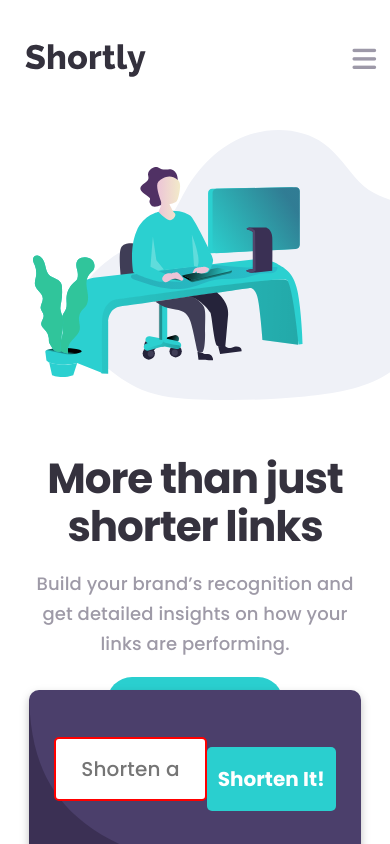
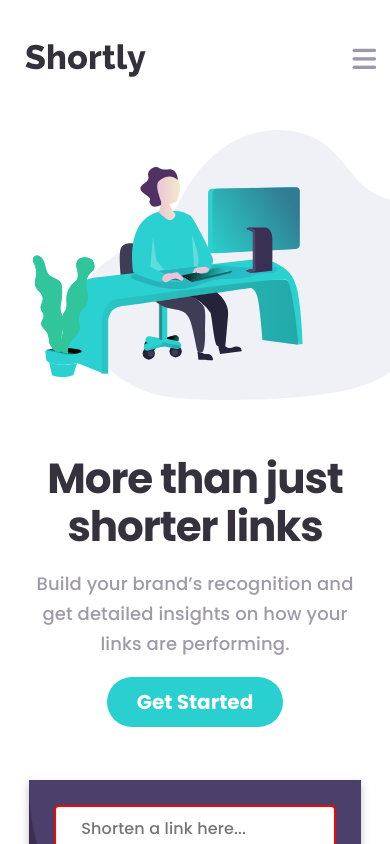
Before and after one commit to cbserra/shortly-react-ts, a React (Create React App) app: page / in a window 390 px wide. Built offline with nearby package versions, Linux system fonts and the light colour scheme.

Commit message:
Fixed element css

```diff
--- a/src/components/ShortenResultCard.css
+++ b/src/components/ShortenResultCard.css
@@ -16,6 +16,7 @@
     border-radius: 5px;
     text-align: center;
     border: 0;
+    height: 40px;
 }
 
 button.copy-btn:active {
@@ -59,7 +60,6 @@
     button.copy-btn {
         font-size: 15px;
         line-height: 22px;
-        height: 40px;
         width: 103px;
         margin: 16px 24px;
     }
@@ -73,7 +73,7 @@
     }
 
     span.target-url {
-
+        width: 100%;
         font-style: normal;
         font-weight: 500;
         font-size: 16px;
@@ -82,10 +82,14 @@
 
         letter-spacing: 0.12px;
 
-        color: #34313D;
+        color: var(--very-dark-blue);
+        border-bottom: .5px solid var(--dark-gray-25-alpha);
+        text-align: left;
+        padding: 5px 15px;
     }
 
     span.short-url {
+        width: 100%;
         font-style: normal;
         font-weight: 500;
         font-size: 16px;
@@ -95,11 +99,16 @@
         letter-spacing: 0.12px;
 
         color: var(--cyan);
+        border-top: .5px solid var(--dark-gray-25-alpha);
+        text-align: left;
+        padding: 5px 15px;
     }
 
     button.copy-btn {
+        width: 90%;
         font-size: 16px;
         line-height: 24px;
+        margin: 0 15px 15px 15px;
     }
 
 
--- a/src/components/ShortenSection.css
+++ b/src/components/ShortenSection.css
@@ -6,6 +6,12 @@
     justify-content: center;
     width: 100vw;
     transform: translateY(-90px);
+}
+
+section.shorten-form-elements {
+    width: 85%;
+    padding: 25px 50px;
+    filter: drop-shadow(0px 4px 4px rgba(0, 0, 0, 0.25));
 }
 
 form.shorten-form {
@@ -34,9 +40,7 @@
         width: 85%;
         height: 168px;
         background: url('../images/bg-shorten-desktop.svg') var(--dark-violet);
-        border-radius: 10px;
         padding: 25px 50px;
-        filter: drop-shadow(0px 4px 4px rgba(0, 0, 0, 0.25));
     }
 
     form.shorten-form input.url-text {
@@ -80,22 +84,27 @@
         justify-content: space-around;
         flex-direction: column;
         width: 85%;
-        height: 168px;
+        height: 160px;
         background: url('../images/bg-shorten-mobile.svg') var(--dark-violet);
         background-size: cover;
-        border-radius: 10px;
-        transform: translateY(-90px);
         padding: 25px;
-        filter: drop-shadow(0px 4px 4px rgba(0, 0, 0, 0.25));
+    }
+
+    form.shorten-form {
+        flex-direction: column;
+    }
+
+    form.shorten-form input {
+        height: 48px;
+        border: none;
+        border-radius: 5px;
+        width: 100%;
     }
 
     form.shorten-form input.url-text {
-        width: 100%;
-        height: 64px;
-        border-radius: 5px;
         font-style: normal;
         font-weight: 500;
-        font-size: 20px;
+        font-size: 16px;
         line-height: 36px;
         /* identical to box height, or 180% */
         letter-spacing: 0.15px;
@@ -104,19 +113,13 @@
         margin-bottom: 10px;
     }
 
-    form.shorten-form input {
-        border: none;
-    }
 
     form.shorten-form input.submit-btn {
         background-color: var(--cyan);
-        border-radius: 5px;
-        width: 100%;
-        height: 64px;
         font-style: normal;
         font-weight: 700;
-        font-size: 20px;
-        line-height: 30px;
+        font-size: 18px;
+        line-height: 27px;
         /* identical to box height */
         color: var(--pretty-darn-white);
         margin-top: 10px;
```
